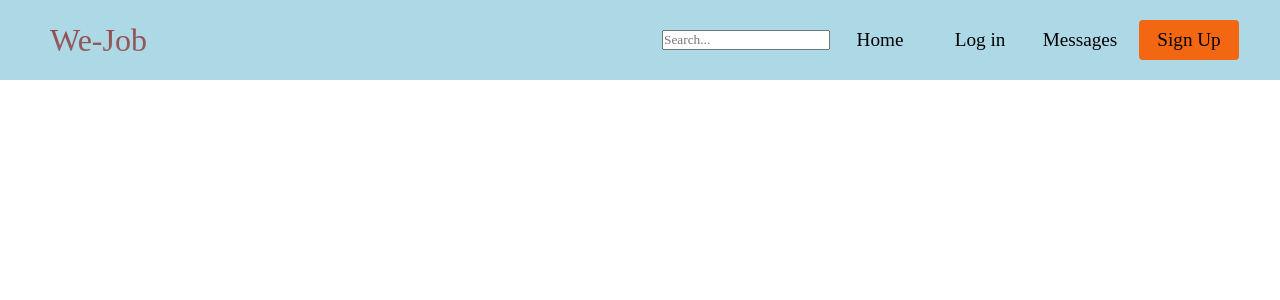
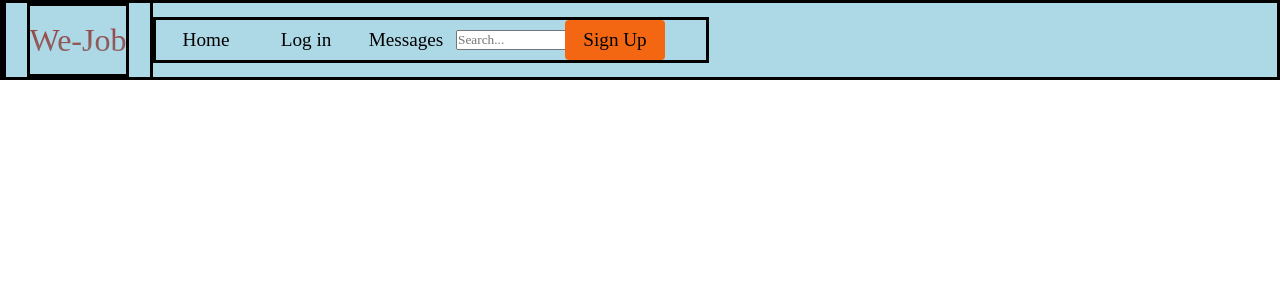
Before and after one commit to MaximBacar/soen341, a React (Create React App) app in the folder we-job/: page / in a window 1280 px wide. Shown: the top 300 px of the page. Built offline with nearby package versions, Linux system fonts and the light colour scheme.

Commit message:
moved elements to the left of the navbar

```diff
--- a/we-job/src/Components/navbar.css
+++ b/we-job/src/Components/navbar.css
@@ -1,25 +1,29 @@
 .navbar {
+    border: solid black;
     background: lightblue;
     height: 80px;
     display: flex;
-    justify-content: center;
-    align-items: center;
+
+
+    align-items:center;
     font-size: 1.2rem;
     position: sticky;
-    top: 0;
+    top:0;
     z-index: 999;
 }
 .navbar_container {
+    border: solid black;
     display: flex;
-    justify-content: space-between;
+    justify-content: center;
     height: 80px;
     z-index: 1;
     width: 100%;
-    max-width: 1300px;
-    margin: 0 auto;
-    padding: 0 50px;
+    max-width: 150px;
+    margin: 1 auto;
+    padding: 0 10px;
 }
 #navbar_logo {
+    border: solid black;
     background-color: white;
     background-image: linear-gradient(to top, grey 0%, brown 100%);
     background-size: 100%;
@@ -37,8 +41,9 @@
     margin-right: 0.5rem;
 }
 .navbar_menu {
+    border: solid black;
     display: flex;
-    align-items: center;
+    align-items:center;
     list-style: none;
     text-align: center;
 }
@@ -84,5 +89,5 @@
     transition: all 0.3s ease;
 }
 input[type=text] {
-    float: right;
+    float: left;
 }
--- a/we-job/src/Components/navbar.js
+++ b/we-job/src/Components/navbar.js
@@ -16,11 +16,6 @@ function Navbar() {
             <span class="box"></span>
           </div>
           <ul class="navbar_menu">
-          <li class="navbar_item">
-            <div class="search_bar">
-              <input type="text" placeholder="Search..." />
-              </div>
-            </li>
             <li class="navbar_item">
               <a href="/" class="navbar_links">Home</a>
             </li>
@@ -29,8 +24,15 @@ function Navbar() {
             </li>
             <li class="navbar_item">
               <a href="/" class="navbar_links">Messages</a>
+
+            </li>
+            <li class="navbar_item">
+            <div class="search_bar">
+              <input type="text" placeholder="Search..." />
+              </div>
             </li>
             <li class="navbar_btn"><a href="/" class="button">Sign Up</a></li>
+
 
           </ul>
 
```
